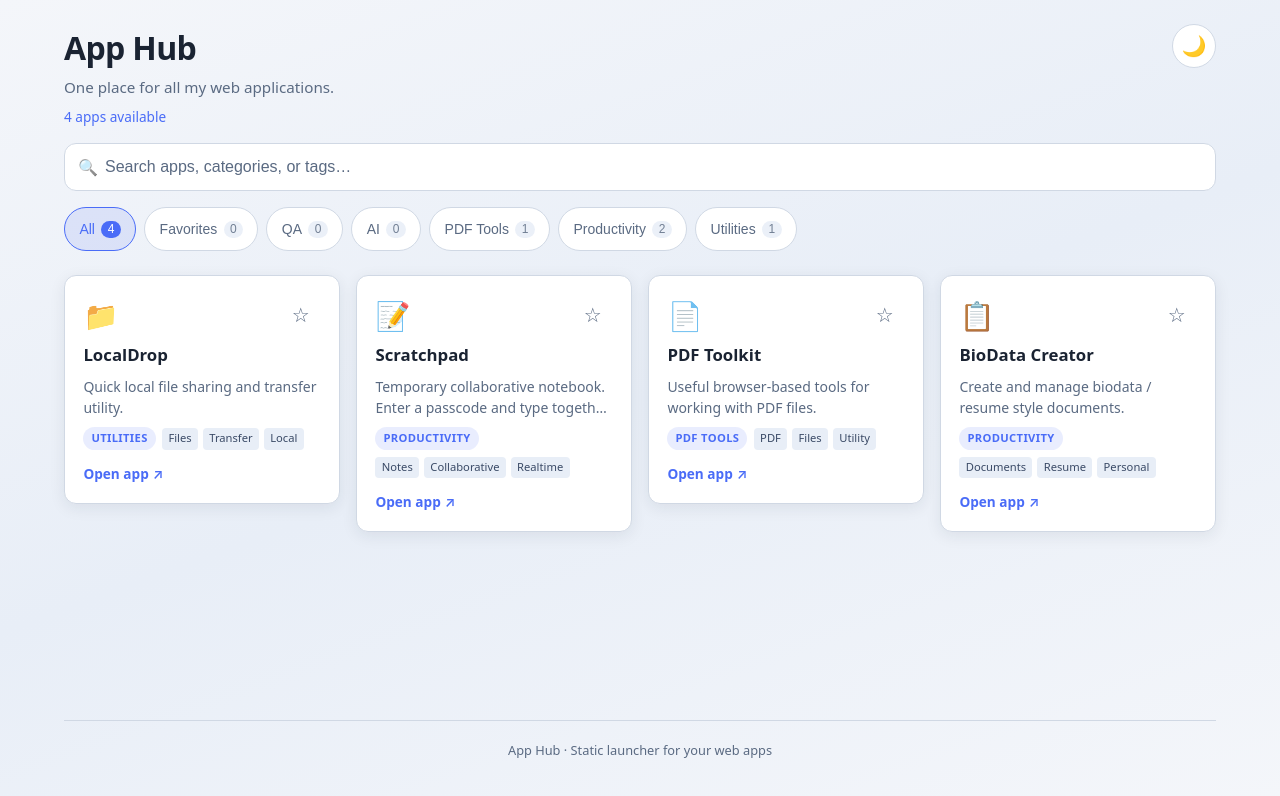
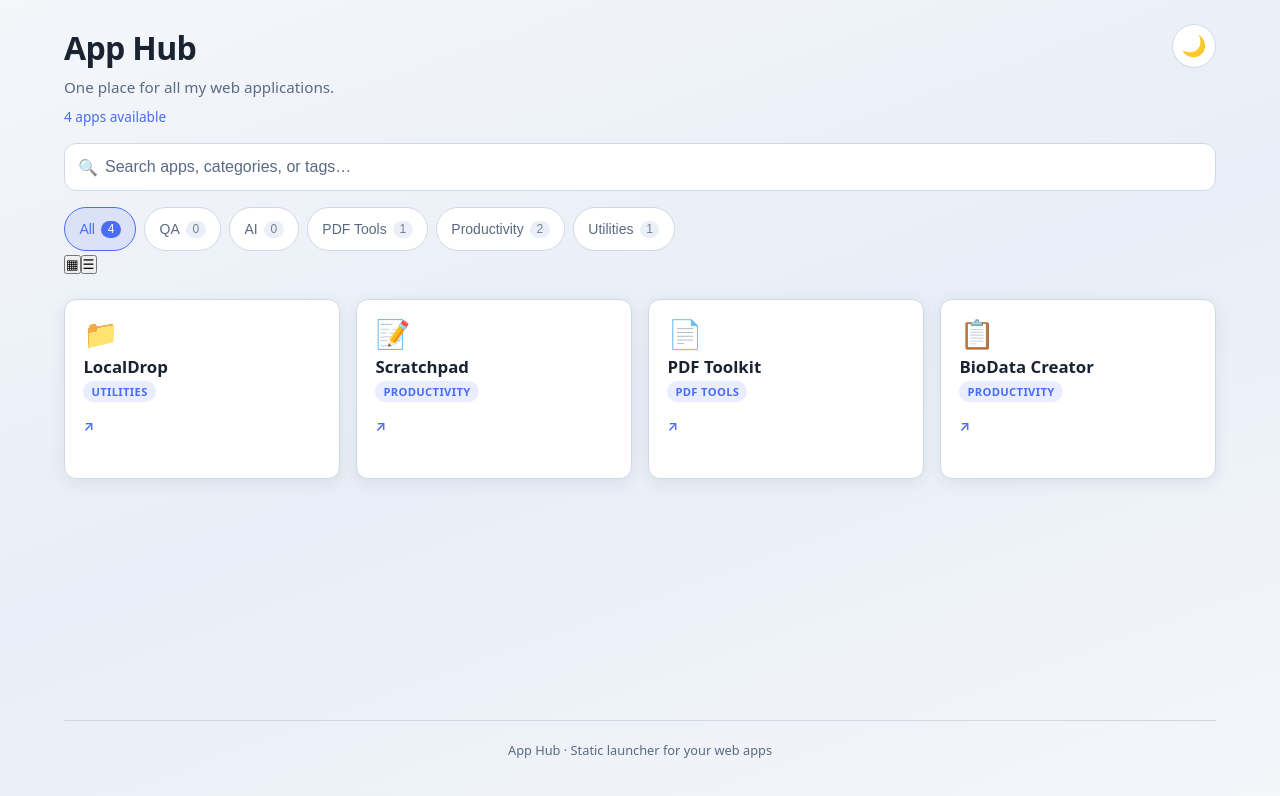
Before and after one commit to ElDorado9604/app-hub, a React (Vite) app: page / in a window 1280 px wide. Shown: the top 796 px of the page. Built offline with nearby package versions, Linux system fonts and the light colour scheme.

Commit message:
Simplify UI: remove recent/favorites, add list/grid views

```diff
--- a/src/App.tsx
+++ b/src/App.tsx
@@ -1,11 +1,11 @@
 import { useMemo, useCallback, useEffect } from "react";
 import { apps } from "./data/apps";
-import type { Category, RecentApp } from "./types/app";
+import type { Category, ViewMode } from "./types/app";
 import { useLocalStorage } from "./hooks/useLocalStorage";
 import { Header } from "./components/Header";
 import { SearchBar } from "./components/SearchBar";
 import { CategoryFilters } from "./components/CategoryFilters";
-import { RecentApps } from "./components/RecentApps";
+import { ViewToggle } from "./components/ViewToggle";
 import { AppGrid } from "./components/AppGrid";
 
 function getPreferredTheme(): "light" | "dark" {
@@ -24,8 +24,7 @@ export default function App() {
   );
   const [search, setSearch] = useLocalStorage<string>("search", "");
   const [category, setCategory] = useLocalStorage<Category>("category", "All");
-  const [favorites, setFavorites] = useLocalStorage<string[]>("favorites", []);
-  const [recents, setRecents] = useLocalStorage<RecentApp[]>("recents", []);
+  const [view, setView] = useLocalStorage<ViewMode>("view", "grid");
 
   useEffect(() => {
     document.documentElement.setAttribute("data-theme", theme);
@@ -35,29 +34,6 @@ export default function App() {
     setTheme((prev) => (prev === "dark" ? "light" : "dark"));
   }, [setTheme]);
 
-  const toggleFavorite = useCallback(
-    (id: string) => {
-      setFavorites((prev) =>
-        prev.includes(id) ? prev.filter((f) => f !== id) : [...prev, id]
-      );
-    },
-    [setFavorites]
-  );
-
-  const handleOpen = useCallback(
-    (id: string) => {
-      setRecents((prev) => {
-        const filtered = prev.filter((r) => r.id !== id);
-        return [{ id, openedAt: Date.now() }, ...filtered].slice(0, 5);
-      });
-    },
-    [setRecents]
-  );
-
-  const clearRecents = useCallback(() => {
-    setRecents([]);
-  }, [setRecents]);
-
   const clearFilters = useCallback(() => {
     setSearch("");
     setCategory("All");
@@ -66,9 +42,7 @@ export default function App() {
   const filteredApps = useMemo(() => {
     let result = apps;
 
-    if (category === "Favorites") {
-      result = result.filter((a) => favorites.includes(a.id));
-    } else if (category !== "All") {
+    if (category !== "All") {
       result = result.filter((a) => a.category === category);
     }
 
@@ -84,14 +58,7 @@ export default function App() {
     }
 
     return result;
-  }, [category, search, favorites]);
-
-  const recentApps = useMemo(() => {
-    return recents
-      .map((r) => apps.find((a) => a.id === r.id))
-      .filter((a): a is NonNullable<typeof a> => a != null)
-      .slice(0, 5);
-  }, [recents]);
+  }, [category, search]);
 
   return (
     <div className="app">
@@ -103,28 +70,18 @@ export default function App() {
       <main className="main">
         <div className="controls">
           <SearchBar value={search} onChange={setSearch} />
-          <CategoryFilters
-            selected={category}
-            onSelect={setCategory}
-            favoriteCount={favorites.length}
-          />
+          <div className="controls-row">
+            <CategoryFilters selected={category} onSelect={setCategory} />
+            <ViewToggle view={view} onChange={setView} />
+          </div>
         </div>
-        <RecentApps
-          apps={recentApps}
-          favorites={favorites}
-          onToggleFavorite={toggleFavorite}
-          onOpen={handleOpen}
-          onClear={clearRecents}
-        />
         <section aria-labelledby="all-apps-heading">
           <h2 id="all-apps-heading" className="section-title visually-hidden">
             All apps
           </h2>
           <AppGrid
             apps={filteredApps}
-            favorites={favorites}
-            onToggleFavorite={toggleFavorite}
-            onOpen={handleOpen}
+            view={view}
             onClearFilters={clearFilters}
           />
         </section>
--- a/src/components/AppCard.tsx
+++ b/src/components/AppCard.tsx
@@ -1,69 +1,42 @@
-import type { App } from "../types/app";
+import type { App, ViewMode } from "../types/app";
 
 interface AppCardProps {
   app: App;
-  isFavorite: boolean;
-  onToggleFavorite: (id: string) => void;
-  onOpen: (id: string) => void;
+  view: ViewMode;
 }
 
-export function AppCard({
-  app,
-  isFavorite,
-  onToggleFavorite,
-  onOpen,
-}: AppCardProps) {
-  const handleFavoriteClick = (e: React.MouseEvent) => {
-    e.preventDefault();
-    e.stopPropagation();
-    onToggleFavorite(app.id);
-  };
-
-  const handleOpen = () => {
-    onOpen(app.id);
-  };
+export function AppCard({ app, view }: AppCardProps) {
+  const isGrid = view === "grid";
 
   return (
     <a
       href={app.url}
       target="_blank"
       rel="noopener noreferrer"
-      className="app-card"
-      onClick={handleOpen}
+      className={`app-card app-card--${view}`}
       aria-label={`Open ${app.name}`}
     >
-      <div className="app-card-header">
       <span className="app-icon" aria-hidden="true">
         {app.icon}
       </span>
-        <button
-          type="button"
-          className={`favorite-btn${isFavorite ? " favorite-btn--active" : ""}`}
-          onClick={handleFavoriteClick}
-          aria-label={
-            isFavorite
-              ? `Remove ${app.name} from favorites`
-              : `Add ${app.name} to favorites`
-          }
-          aria-pressed={isFavorite}
-        >
-          {isFavorite ? "★" : "☆"}
-        </button>
+      <div className="app-card-body">
+        <div className="app-card-top">
+          <h3 className="app-name">{app.name}</h3>
+          {!isGrid && (
+            <span className="category-badge">{app.category}</span>
+          )}
         </div>
-      <h3 className="app-name">{app.name}</h3>
+        {!isGrid && (
           <p className="app-description">{app.description}</p>
-      <div className="app-meta">
-        <span className="category-badge">{app.category}</span>
-        <div className="app-tags">
-          {app.tags.map((tag) => (
-            <span key={tag} className="tag">
-              {tag}
+        )}
+        {isGrid && (
+          <span className="category-badge category-badge--compact">
+            {app.category}
           </span>
-          ))}
+        )}
       </div>
-      </div>
-      <span className="open-cta">
-        Open app <span aria-hidden="true">↗</span>
+      <span className="open-cta" aria-hidden="true">
+        ↗
       </span>
     </a>
   );
--- a/src/components/AppGrid.tsx
+++ b/src/components/AppGrid.tsx
@@ -1,21 +1,13 @@
-import type { App } from "../types/app";
+import type { App, ViewMode } from "../types/app";
 import { AppCard } from "./AppCard";
 
 interface AppGridProps {
   apps: App[];
-  favorites: string[];
-  onToggleFavorite: (id: string) => void;
-  onOpen: (id: string) => void;
+  view: ViewMode;
   onClearFilters: () => void;
 }
 
-export function AppGrid({
-  apps,
-  favorites,
-  onToggleFavorite,
-  onOpen,
-  onClearFilters,
-}: AppGridProps) {
+export function AppGrid({ apps, view, onClearFilters }: AppGridProps) {
   if (apps.length === 0) {
     return (
       <div className="empty-state" role="status">
@@ -38,15 +30,10 @@ export function AppGrid({
   }
 
   return (
-    <div className="app-grid" role="list">
+    <div className={`app-grid app-grid--${view}`} role="list">
       {apps.map((app) => (
         <div key={app.id} role="listitem">
-          <AppCard
-            app={app}
-            isFavorite={favorites.includes(app.id)}
-            onToggleFavorite={onToggleFavorite}
-            onOpen={onOpen}
-          />
+          <AppCard app={app} view={view} />
         </div>
       ))}
     </div>
--- a/src/components/CategoryFilters.tsx
+++ b/src/components/CategoryFilters.tsx
@@ -4,12 +4,10 @@ import { apps } from "../data/apps";
 interface CategoryFiltersProps {
   selected: Category;
   onSelect: (category: Category) => void;
-  favoriteCount: number;
 }
 
 const CATEGORIES: Category[] = [
   "All",
-  "Favorites",
   "QA",
   "AI",
   "PDF Tools",
@@ -17,16 +15,14 @@ const CATEGORIES: Category[] = [
   "Utilities",
 ];
 
-function getCount(category: Category, favoriteCount: number): number {
+function getCount(category: Category): number {
   if (category === "All") return apps.length;
-  if (category === "Favorites") return favoriteCount;
   return apps.filter((a) => a.category === category).length;
 }
 
 export function CategoryFilters({
   selected,
   onSelect,
-  favoriteCount,
 }: CategoryFiltersProps) {
   return (
     <div
@@ -35,7 +31,7 @@ export function CategoryFilters({
       aria-label="Filter by category"
     >
       {CATEGORIES.map((cat) => {
-        const count = getCount(cat, favoriteCount);
+        const count = getCount(cat);
         const isSelected = selected === cat;
         return (
           <button
--- /dev/null
+++ b/src/components/ViewToggle.tsx
@@ -0,0 +1,33 @@
+import type { ViewMode } from "../types/app";
+
+interface ViewToggleProps {
+  view: ViewMode;
+  onChange: (view: ViewMode) => void;
+}
+
+export function ViewToggle({ view, onChange }: ViewToggleProps) {
+  return (
+    <div className="view-toggle" role="group" aria-label="View mode">
+      <button
+        type="button"
+        className={`view-btn${view === "grid" ? " view-btn--active" : ""}`}
+        onClick={() => onChange("grid")}
+        aria-pressed={view === "grid"}
+        aria-label="Grid view"
+        title="Grid view"
+      >
+        <span aria-hidden="true">▦</span>
+      </button>
+      <button
+        type="button"
+        className={`view-btn${view === "list" ? " view-btn--active" : ""}`}
+        onClick={() => onChange("list")}
+        aria-pressed={view === "list"}
+        aria-label="List view"
+        title="List view"
+      >
+        <span aria-hidden="true">☰</span>
+      </button>
+    </div>
+  );
+}
```
Also changed, not shown: src/types/app.ts (+4 -8 lines). Lines whose indentation alone changed are shown as unchanged.
